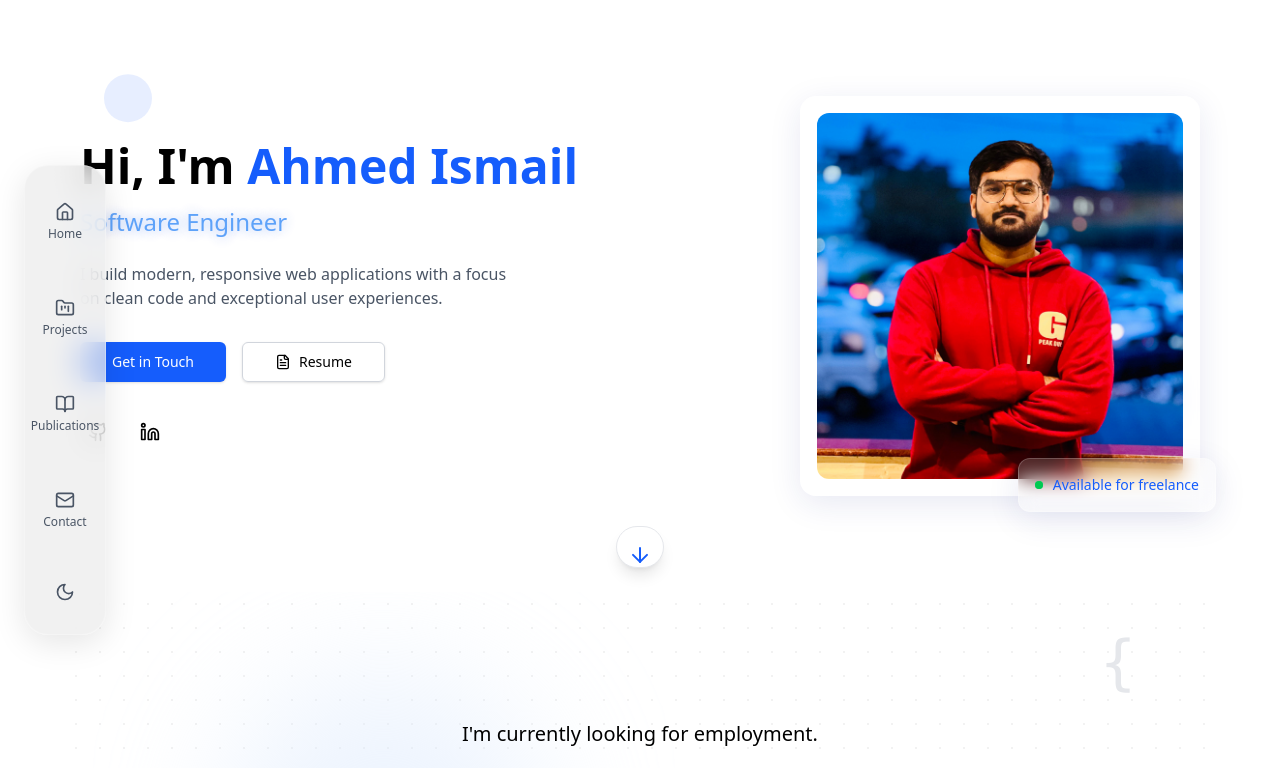
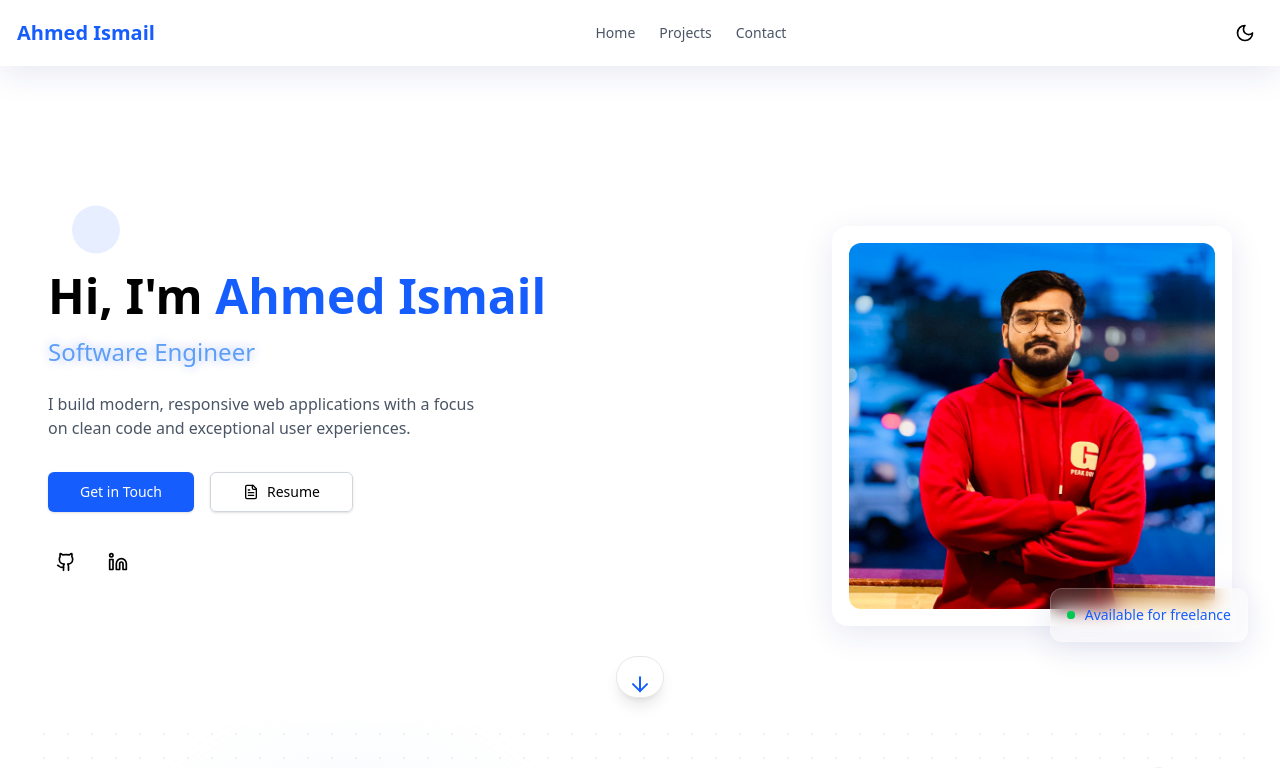
Before and after one commit to ZainAsif767/ahmed-portfolio, a React (Vite) app: page / in a window 1280 px wide. Shown: the top 768 px of the page. Built offline with nearby package versions, Linux system fonts and the light colour scheme.

Commit message:
Add Navbar component for improved navigation; replace Sidebar in MainLayout with Navbar for a more streamlined layout and mobile-friendly design.

```diff
--- /dev/null
+++ b/src/components/Navbar.tsx
@@ -0,0 +1,107 @@
+import { useState } from "react";
+import { Menu, X, Moon, Sun } from "lucide-react";
+import { Link } from "react-router-dom";
+import { useTheme } from "./use-theme";
+import { Button } from "./ui/button";
+
+export function Navbar() {
+  const [isMenuOpen, setIsMenuOpen] = useState(false);
+  const { theme, setTheme } = useTheme();
+
+  const navLinks = [
+    { to: "/", label: "Home" },
+    { to: "/projects", label: "Projects" },
+    { to: "/contact", label: "Contact" },
+  ];
+
+  return (
+    <nav className="sticky top-0 z-50 w-full border-b glass">
+      <div className="container mx-auto px-4">
+        <div className="flex h-16 items-center justify-between">
+          {/* Logo */}
+          <div className="flex items-center">
+            <Link to="/" className="flex items-center space-x-2">
+              <span className="text-xl font-semibold text-blue-600">
+                Ahmed Ismail
+              </span>
+            </Link>
+          </div>
+
+          {/* Desktop Navigation */}
+          <div className="hidden md:flex md:items-center md:space-x-6">
+            {navLinks.map((link) => (
+              <Link
+                key={link.to}
+                to={link.to}
+                className="text-sm font-medium text-gray-600 dark:text-gray-400 transition-colors hover:text-blue-600 dark:hover:text-blue-400"
+              >
+                {link.label}
+              </Link>
+            ))}
+          </div>
+
+          {/* Desktop Actions */}
+          <div className="hidden md:flex md:items-center md:space-x-2">
+            <Button
+              variant="ghost"
+              size="icon"
+              onClick={() => setTheme(theme === "dark" ? "light" : "dark")}
+              aria-label="Toggle theme"
+            >
+              {theme === "dark" ? (
+                <Sun className="h-5 w-5" />
+              ) : (
+                <Moon className="h-5 w-5" />
+              )}
+            </Button>
+          </div>
+
+          {/* Mobile Menu Button */}
+          <div className="flex md:hidden">
+            <Button
+              variant="ghost"
+              size="icon"
+              onClick={() => setTheme(theme === "dark" ? "light" : "dark")}
+              className="mr-2"
+              aria-label="Toggle theme"
+            >
+              {theme === "dark" ? (
+                <Sun className="h-5 w-5" />
+              ) : (
+                <Moon className="h-5 w-5" />
+              )}
+            </Button>
+            <button
+              onClick={() => setIsMenuOpen(!isMenuOpen)}
+              className="inline-flex items-center justify-center rounded-md p-2 text-gray-600 dark:text-gray-400 hover:bg-gray-100 dark:hover:bg-gray-800 focus:outline-none"
+            >
+              {isMenuOpen ? (
+                <X className="h-6 w-6" />
+              ) : (
+                <Menu className="h-6 w-6" />
+              )}
+            </button>
+          </div>
+        </div>
+
+        {/* Mobile Menu */}
+        {isMenuOpen && (
+          <div className="md:hidden">
+            <div className="space-y-1 px-2 pb-3 pt-2">
+              {navLinks.map((link) => (
+                <Link
+                  key={link.to}
+                  to={link.to}
+                  className="block rounded-md px-3 py-2 text-base font-medium text-gray-600 dark:text-gray-400 hover:bg-gray-100 dark:hover:bg-gray-800"
+                  onClick={() => setIsMenuOpen(false)}
+                >
+                  {link.label}
+                </Link>
+              ))}
+            </div>
+          </div>
+        )}
+      </div>
+    </nav>
+  );
+}
--- a/src/components/layout/MainLayout.tsx
+++ b/src/components/layout/MainLayout.tsx
@@ -1,6 +1,6 @@
 import { useEffect } from "react";
 import { Outlet } from "react-router-dom";
-import Sidebar from "../Sidebar";
+import { Navbar } from "../Navbar";
 import Footer from "../Footer";
 import ScrollToTop from "../ScrollToTop";
 import { initSmoothScrolling } from "../../lib/smoothScroll";
@@ -14,10 +14,10 @@ const MainLayout = () => {
   return (
     <div className="min-h-screen">
       <ScrollToTop />
-      <Sidebar />
-      {/* Main content wrapper with padding to account for sidebar */}
-      <div className="md:pl-[6.5rem] px-4 md:px-6 lg:px-8">
-        <main className="max-w-6xl mx-auto">
+      <Navbar />
+      {/* Main content wrapper */}
+      <div className="px-4 md:px-6 lg:px-8 pt-16">
+        <main className="max-w-7xl mx-auto">
           <Outlet />
         </main>
         <Footer />
```
